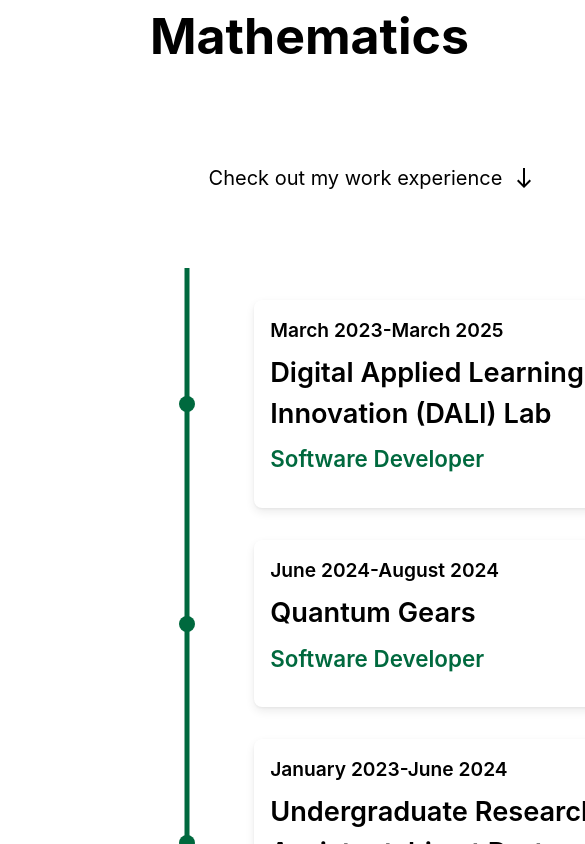
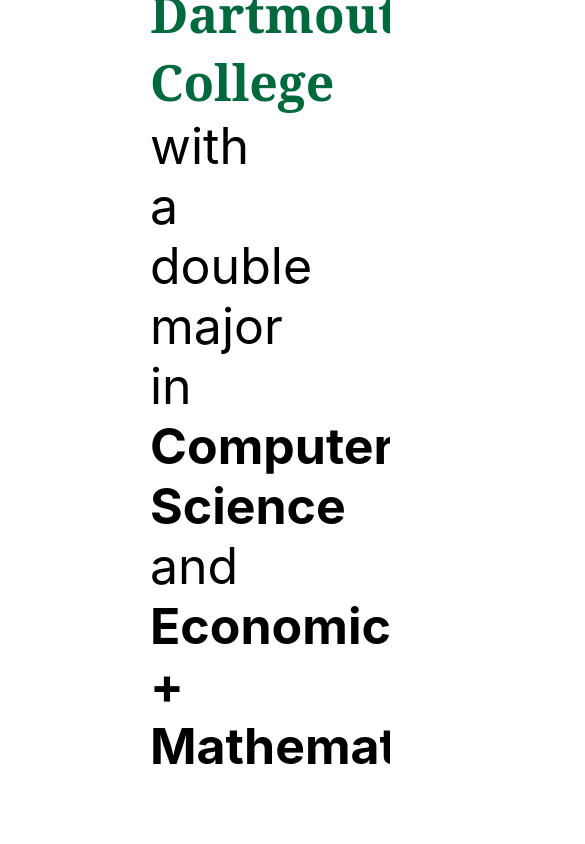
Before and after one commit to Mace1059/jackmacy, a React (Vite) app: page / in a window 390 px wide. Shown: the part 957-1801 px from the top of the page, 585 px wide, since content can reach past the window. Built offline with nearby package versions, Linux system fonts and the light colour scheme.

Commit message:
improving mobile

```diff
--- a/src/components/workitem.tsx
+++ b/src/components/workitem.tsx
@@ -114,7 +114,7 @@
   top: '50%',
   left: '50%',
   transform: 'translate(-50%, -50%)',
-  width: "60vw",
+  width: "30%",
   height: "fit-content",
   border: "2px solid",
   backgroundColor: 'white',
--- a/src/components/worksection.tsx
+++ b/src/components/worksection.tsx
@@ -60,7 +60,7 @@
 
 const stickyStyle: CSS.Properties = {
   fontSize: "40px",
-  width: "25vw",
+  width: "25%",
   position: "sticky",
   top: "110px",
   height: "fit-content",
--- a/src/index.css
+++ b/src/index.css
@@ -7,6 +7,9 @@
   color-scheme: light dark;
   color: rgba(255, 255, 255, 0.87);
   background-color: #242424;
+
+  max-width: 100%;
+  overflow-x: hidden;
 
   font-synthesis: none;
   text-rendering: optimizeLegibility;
@@ -31,14 +34,26 @@
   font-size: inherit;
 }
 
-body {
+html, body {
+  margin: 0;
+  padding: 0;
+  width: 100vw;      /* force full width */
+  min-width: 100vw;  /* ensure it never shrinks */
+  overflow-x: hidden;
+  box-sizing: border-box;
+  background-color: white;
+  color: black;
+
+}
+
+/* body {
   display: flex;
-  /* flex-direction: column; */
   height: 100%;
   margin: 0;
+  width: 100%;
   background-color: white;
   color: black;
-}
+} */
 
 h1 {
   font-size: 3.2em;
--- a/src/pages/AboutPage.tsx
+++ b/src/pages/AboutPage.tsx
@@ -55,7 +55,7 @@
 // Floating image style
 const floatingImageStyle: CSS.Properties = {
   float: "right",
-  width: "400px",
+  width: "30rem",
   height: "auto",
   marginLeft: "4rem",
   marginBottom: "2rem",
```
